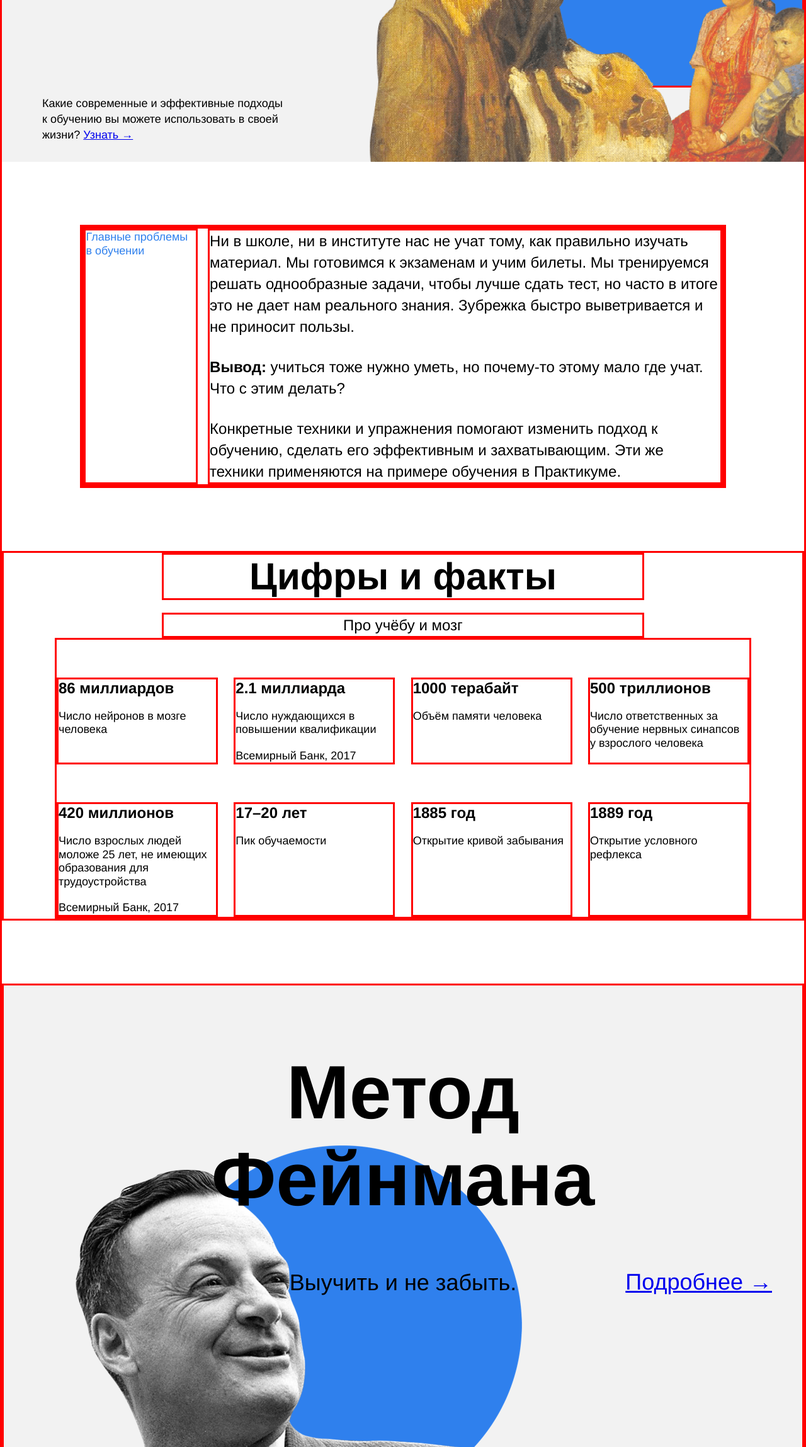
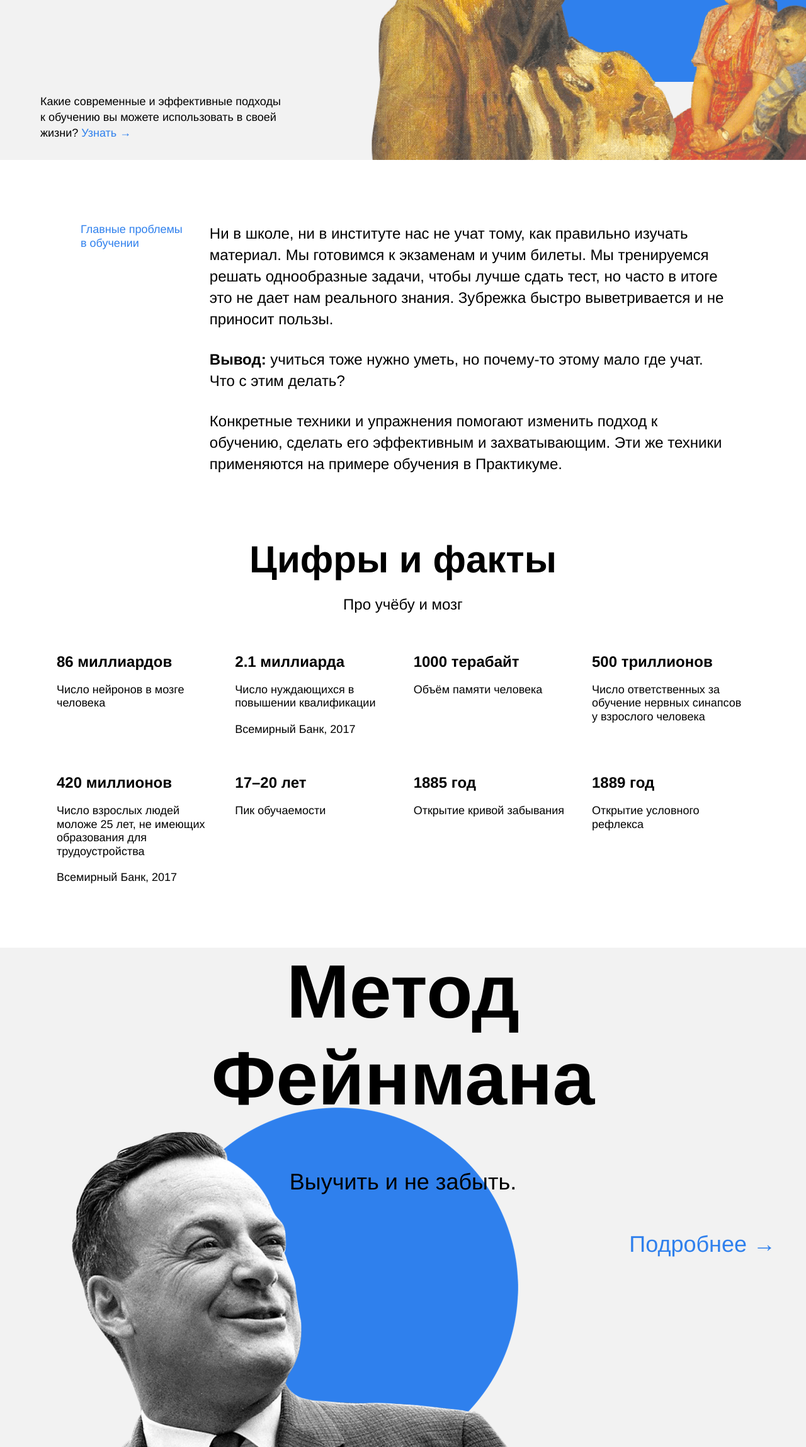
Before and after one commit to Raznex/how-to-learn, a plain HTML site: page index.html in a window 1280 px wide. Shown: the part 502-2800 px from the top of the page at 63% size. Drawn offline with Linux system fonts and the light colour scheme.

Commit message:
Сделал первую проверку

```diff
--- a/styles/style.css
+++ b/styles/style.css
@@ -53,6 +53,10 @@
   font-size: 18px;
   line-height: 25px;
   font-weight: normal;
+}
+.header__link {
+  text-decoration: none;
+  color: #2f80ed;
 }
 .header__main-illustration {
   max-height: 608px;
@@ -205,6 +209,8 @@
   top: 50%;
   right: 48px;
   z-index: 1;
+  text-decoration: none;
+  color: #2f80ed;
 }
 .feynman__image {
   width: 867px;
@@ -264,6 +270,7 @@
   box-sizing: border-box;
   padding: 60px 0 40px;
   color: white;
+  min-height: 350px;
 }
 .footer_margin-padding_zero {
   margin: 0;
@@ -271,12 +278,10 @@
 }
 .footer__columns {
   width: 90%;
-  min-height: 350px;
   display: flex;
   flex-direction: row;
-  margin: auto;
+  margin: 0 auto;
   justify-content: space-between;
-  align-items: stretch;
 }
 .footer__column_content_copyright {
   display: flex;
@@ -297,7 +302,6 @@
 .column-links {
   display: flex;
   flex-direction: column;
-  justify-content: flex-start;
   margin: 20px 0 16px;
 }
 .footer__column-heading {
@@ -316,15 +320,8 @@
   display: flex;
   flex-direction: column;
 }
-.footer__social-icon{
+.footer__social-icon {
   margin-right: 10px;
   width: 16px;
   height: 16px;
 }
-
-div {
-  border: 3px solid red;
-}
-section {
-  border: 3px solid red;
-}
```
